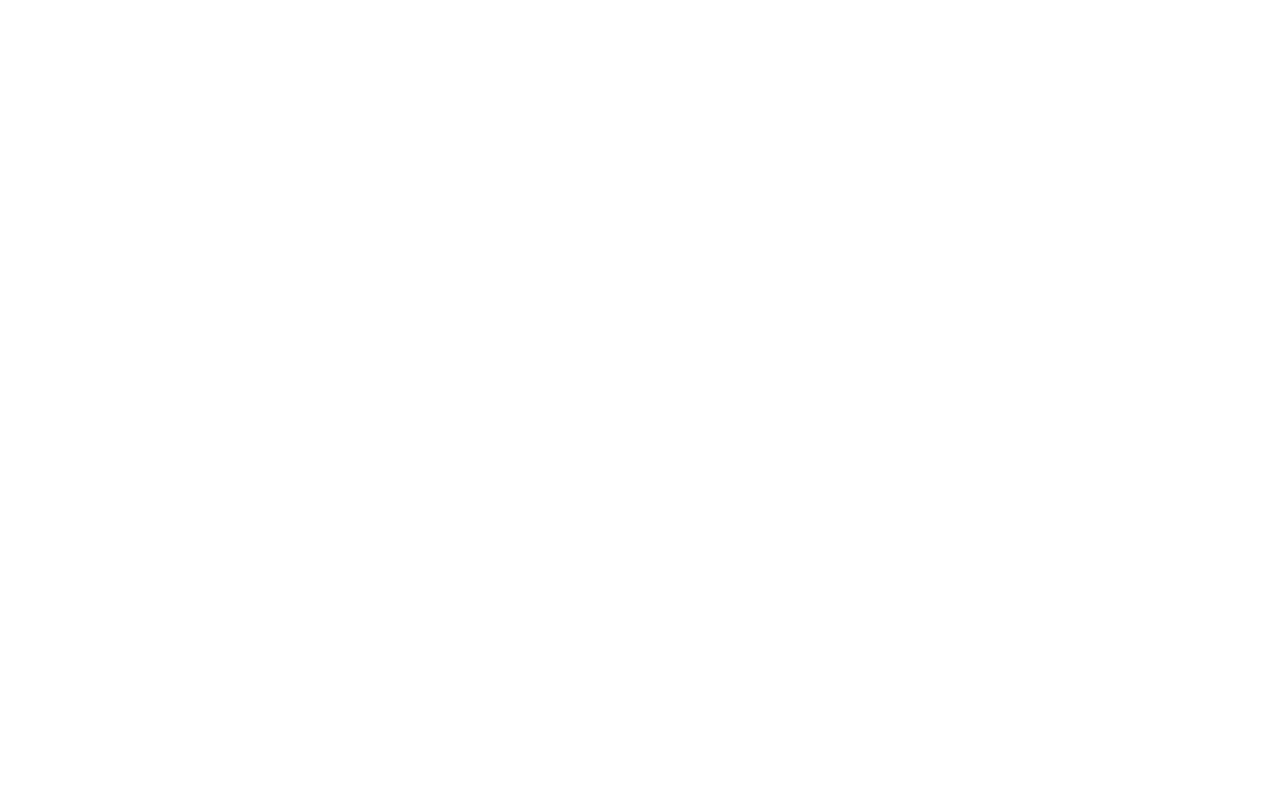
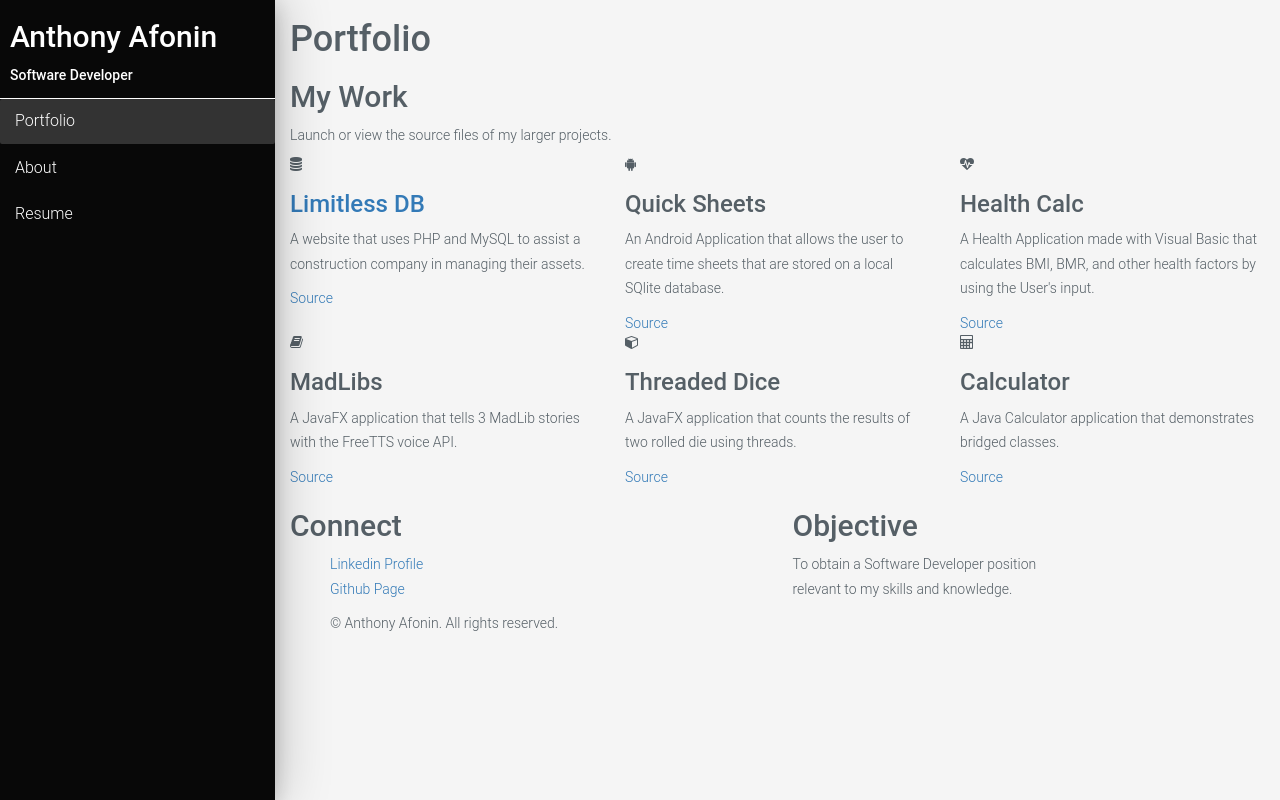
Before and after one commit to anthonyafonin/Portfolio, a PHP site: page /index.html in a window 1280 px wide. Before the commit the page is empty. Run offline with PHP 8.4, Linux system fonts and the light colour scheme; some libraries are stand-ins or nearby versions.

Commit message:
working index.html

```diff
--- a/css/style.css
+++ b/css/style.css
@@ -0,0 +1,410 @@
+
+
+li,
+
+ul{
+
+    list-style: none;
+
+}
+
+.content{
+
+    margin-right:auto;
+
+    margin-left:auto;
+
+}
+
+.content,
+
+.tab-content,
+
+.tab-pane{
+
+        overflow: auto;
+
+}
+
+.content .tab-content .active{
+
+    -webkit-animation: fadeInFromNone 0.5s ease-out;
+
+       -moz-animation: fadeInFromNone 0.5s ease-out;
+
+       -o-animation: fadeInFromNone 0.5s ease-out;
+
+       animation: fadeInFromNone 0.5s ease-out;
+
+}
+
+
+
+.content .tab-pane {
+
+    padding-left: 15px;
+
+    padding-right: 15px;
+
+}
+
+
+
+
+
+.header-title,
+
+.navbar-header{
+
+    display:inline-block;
+
+}
+
+
+
+.navbar-collapse{
+
+    border-top: 1px solid white !important;
+
+}
+
+
+
+
+
+.navbar-header{
+
+    float: right;
+
+}
+
+
+
+.navbar-toggle{
+
+    margin-top: 50px;
+
+}
+
+@media (max-width:768px){
+
+    .navbar-collapse{
+
+        padding-left: 0px;
+
+        padding-right: 0px;
+
+    }
+
+}
+
+@media (min-width:992px){
+
+    .content{
+
+        margin-left: 275px;
+
+    }
+
+}
+
+
+
+.container{
+
+    width: 100% !important;
+
+}
+
+
+
+    .nav-bar h2,
+
+    .nav-bar h5 {
+
+        margin-left: 10px;
+
+        margin-bottom: 15px;
+
+        color: white;
+
+    }
+
+    .nav-bar{
+
+        background-color: #080808;
+
+        box-shadow: 0 -2px 50px 5px rgba(0, 0, 0, 0.2), 0 6px 20px 0 rgba(0, 0, 0, 0.19);
+
+    }
+
+
+
+
+
+    .nav-pills > li.active > a,
+
+    .nav-pills > li.active > a:hover,
+
+    .nav-pills > li.active > a:focus{
+
+        background-color:#333;
+
+
+
+    }
+
+    .nav-pills > li > a:hover,
+
+    .nav-pills > li > a:focus{
+
+        color: #333;
+
+    }
+
+    .nav-pills > li > a{
+
+        color: white;
+
+        font-size: 16px;
+
+    }
+
+
+
+    @media (min-width: 992px) {
+
+
+
+        .brand-pills > li > a {
+
+            border-radius: 2px;
+
+        }
+
+        .nav-bar{
+
+            position: fixed;
+
+            height: 100%;
+
+            width: 275px;
+
+
+
+            padding: 0px;
+
+        }
+
+    }
+
+
+
+    img{
+
+        display: block;
+
+        max-width: 100%;
+
+        height: auto;
+
+    }
+
+
+
+    body {
+
+      font-family: "Roboto", Helvetica, sans-serif;
+
+      font-size: 14px;
+
+      color: #555f66;
+
+      background-color: #F5F5F5;
+
+      font-weight: 300;
+
+      line-height: 1.75em;
+
+    }
+
+
+
+
+
+    @media (max-width: 991px) {
+
+
+
+      .navbar-left,.navbar-right {
+
+          float: none !important;
+
+      }
+
+      .navbar-toggle {
+
+          display: block;
+
+      }
+
+      .navbar-collapse {
+
+          border-top: 1px solid transparent;
+
+          box-shadow: inset 0 1px 0 rgba(255,255,255,0.1);
+
+      }
+
+      .navbar-fixed-top {
+
+          top: 0;
+
+          border-width: 0 0 1px;
+
+      }
+
+      .navbar-collapse.collapse {
+
+          display: none!important;
+
+      }
+
+      .navbar-nav {
+
+          float: none!important;
+
+          margin-top: 7.5px;
+
+      }
+
+      .navbar-nav>li {
+
+          float: none;
+
+      }
+
+      .navbar-nav>li>a {
+
+          padding-top: 10px;
+
+          padding-bottom: 10px;
+
+      }
+
+      .collapse.in{
+
+          display:block !important;
+
+      }
+
+    }
+
+
+
+
+
+    @-webkit-keyframes fadeInFromNone {
+
+        0% {
+
+            display: none;
+
+            opacity: 0;
+
+        }
+
+        1% {
+
+            display: block;
+
+            opacity: 0;
+
+        }
+
+        100% {
+
+            display: block;
+
+            opacity: 1;
+
+        }
+
+    }
+
+
+
+    @-moz-keyframes fadeInFromNone {
+
+        0% {
+
+            display: none;
+
+            opacity: 0;
+
+        }
+
+        1% {
+
+            display: block;
+
+            opacity: 0;
+
+        }
+
+        100% {
+
+            display: block;
+
+            opacity: 1;
+
+        }
+
+    }
+
+
+
+    @-o-keyframes fadeInFromNone {
+
+        0% {
+
+            display: none;
+
+            opacity: 0;
+
+        }
+
+        1% {
+
+            display: block;
+
+            opacity: 0;
+
+        }
+
+        100% {
+
+            display: block;
+
+            opacity: 1;
+
+        }
+
+    }
+
+
+
+    @keyframes fadeInFromNone {
+        0% {
+            display: none;
+            opacity: 0;
+        }
+        1% {
+            display: block;
+            opacity: 0;
+        }
+        100% {
+            display: block;
+            opacity: 1;
+        }
+    }
--- a/index.html
+++ b/index.html
@@ -0,0 +1,294 @@
+<html lang="en">
+
+<head>
+
+    <!-- lakenormanmarina.com -->
+
+    <title>Anthony Afonin</title>
+
+    <meta charset="utf-8">
+
+    <meta http-equiv="content-type" content="text/html; charset=utf-8" />
+
+    <meta name="author" content="Anthony Afonin" />
+
+    <meta name="copyright" content="Anthony Afonin Portfolio. All Rights Reserved" />
+
+    <meta name="description" content="Anthony Afonin Portfolio" />
+
+    <meta name="keywords" content="Anthony,Afonin,Anthony Afonin,Resume,Portfolio,aafonin" />
+
+    <meta name="city" content="Woodburn" />
+
+    <meta name="country" content="US" />
+
+    <meta name="viewport" content="width=device-width, initial-scale=1">
+
+    <!--[if lte IE 8]><script src="js/html5shiv.js"></script><![endif]-->
+
+    <link rel="stylesheet" href="https://maxcdn.bootstrapcdn.com/font-awesome/4.3.0/css/font-awesome.min.css" />
+
+    <link rel="stylesheet" href="https://maxcdn.bootstrapcdn.com/bootstrap/3.3.0/css/bootstrap.min.css" >
+
+    <link rel="stylesheet" href="css/style.css" >
+    <script src="https://code.jquery.com/jquery-1.11.1.min.js"></script>
+
+    <script src="https://maxcdn.bootstrapcdn.com/bootstrap/3.3.0/js/bootstrap.min.js"></script>
+
+
+
+</head>
+
+<body>
+
+
+
+<header>
+
+<nav class="nav-bar navbar-inverse navbar-static-top" role="navigation">
+
+    <div class="navbar-header">
+
+        <button type="button" class="navbar-toggle collapsed" data-toggle="collapse" data-target="#navbar-collapse-1">
+
+            <span class="sr-only">Toggle navigation</span>
+
+            <span class="icon-bar"></span>
+
+            <span class="icon-bar"></span>
+
+            <span class="icon-bar"></span>
+
+        </button>
+
+    </div>
+
+    <div class="nav-container">
+
+        <div class="header-title">
+
+            <h2>Anthony Afonin</h2>
+
+            <h5>Software Developer</h5>
+
+        </div>
+
+
+
+        <div class="collapse navbar-collapse" id="navbar-collapse-1">
+
+            <ul class="nav nav-pills brand-pills nav-stacked">
+
+                <li class="brand-nav active"><a href="#portfolio" aria-controls="tab2" role="tab" data-toggle="tab">Portfolio</a></li>
+
+                <li class="brand-nav"><a href="#about" aria-controls="tab1" role="tab" data-toggle="tab">About</a></li>
+
+                <li class="brand-nav"><a href="#resume" aria-controls="tab3" role="tab" data-toggle="tab">Resume</a></li>
+
+                <!-- <li class="brand-nav"><a href="#contact-form" aria-controls="tab4" role="tab" data-toggle="tab">Contact</a></li>
+ -->
+            </ul>
+
+        </div>
+
+    </div>
+
+</nav>
+
+
+
+</header>
+
+<main class="content">
+
+
+
+    <div role="tabpanel" class="tab-content">
+
+        <div class="tab-pane" id="about">
+
+            <!-- Banner Text -->
+            <div class="img-header">
+                <div class="header-text">
+                    <h1>About Me</h1>
+                </div>
+            </div>
+
+            <!-- ME/EDUCATION -->
+            <div class="about-me light">
+                <div class="col-md-6">
+                    <div class="item">
+                        <h2>Me</h2>
+                        <img src="images/me.jpg" style="height: 252px;"alt="" />
+                        <p>Hello! My name is Anthony Afonin.
+                            <br>I'm a 21 year old software developer and have been interested in computers and technology since I was a child.
+                            <br>I come from a background of blue collar work and am pursuing a career in Software Development.</p>
+                    </div>
+                </div>
+                <div class="col-md-6">
+                    <div class="item">
+                        <h2>Education</h2>
+                        <img src="https://www.w3schools.com/html/img_responsive_full.png" alt="" />
+                        <p>I graduated from Chemeketa Community College in June 2017 with my Associate's degree, majoring in Computer Systems & Information with a Certificate in Computer Programming.
+                            <br>I was also rewarded a certification of completion in Database Design and Programming with SQL.
+                            <br>I was an honor student with an overall cumulative GPA of 3.8.</p>
+                    </div>
+                </div>
+            </div>
+            <div class="background dark">
+                <div class="header-text-sm">
+                    <h1>Experience</h1>
+                </div>
+                <div class="col-md-6">
+                    <div class="item">
+                        <h2>Dealer Spike LLC</h2>
+                        <img src="https://www.w3schools.com/html/img_responsive_full.png" alt="" />
+                        <p>orem ipsum dolor sit amet, consectetur adipiscing elit. In eros dolor, laoreet non urna a,
+                            tincidunt pharetra nisl. Sed euismod vulputate turpis, ut cursus tortor elementum eu.
+                            Phasellus scelerisque lorem vitae lectus facilisis congue. Etiam maximus, dui eget mattis maximus, lorem ipsum lobortis neque, et ia</p>
+                        </div>
+                </div>
+                <div class="col-md-6">
+                    <div class="item">
+                        <h2>Skills</h2>
+                        <img src="https://www.w3schools.com/html/img_responsive_full.png" alt="" />
+                        <p>Cras convallis arcu quis leo scelerisque, in dictum elit fringilla. Aliquam sit amet mi eu mauris cursus volutpat vel sed sapien. Etiam congue ultricies sem id commodo.
+                            Sed ac sapien a eros sodales tempor. Proin laoreet pulvinar augue et molestie. Aliquam erat volutpat. Curabitur consectetur libero a o</p>
+                        </div>
+                </div>
+            </div>
+
+        </div>
+
+        <div class="tab-pane active" id="portfolio">
+
+            <!-- Banner Text -->
+            <div class="img-header">
+                <div class="header-text">
+                    <h1>Portfolio</h1>
+                </div>
+            </div>
+
+            <!-- Projects -->
+            <div class="projects light">
+            	<div class="header-text-sm">
+            		<h2>My Work</h2>
+            		<p>Launch or view the source files of my larger projects.</p>
+            	</div>
+            	<div class="row">
+            		<div class="col-md-4">
+            			<div class="special box">
+            				<i class="icon fa fa-database major"></i>
+                            <a href="Projects/LimitlessDatabase/index.php" target="_blank"><h3>Limitless DB</h3></a>
+            				<p>A website that uses PHP and MySQL to assist a construction company in managing their assets.</p>
+                            <a class="source" href="https://github.com/anthonyafonin/LimitlessDB" target="_blank" class="button alt">Source</a>
+            			</div>
+            		</div>
+            		<div class="col-md-4">
+            			<div class="special box">
+            				<i class="icon fa fa-android major"></i>
+            				<h3>Quick Sheets</h3>
+            				<p>An Android Application that allows the user to create time sheets that are stored on a local SQlite database.</p>
+                        	<a class="source" href="https://github.com/anthonyafonin/QuickSheets" target="_blank" class="button alt">Source</a>
+            			</div>
+            		</div>
+            		<div class="col-md-4">
+            			<div class="special box">
+            				<i class="icon fa fa-heartbeat major"></i>
+            				<h3>Health Calc</h3>
+            				<p>A Health Application made with Visual Basic that calculates BMI, BMR, and other health factors by using the User's input.</p>
+                            	<a class="source" href="https://github.com/anthonyafonin/HealthCalc" target="_blank" class="button alt">Source</a>
+            			</div>
+            		</div>
+            	</div>
+            	<div class="row">
+            		<div class="col-md-4">
+            			<div class="special box">
+            				<i class="icon fa fa-book major"></i>
+            				<h3>MadLibs</h3>
+            				<p>A JavaFX application that tells 3 MadLib stories with the FreeTTS voice API.</p>
+                        	<a class="source" href="https://github.com/anthonyafonin/MadLibs" target="_blank" class="button alt">Source</a>
+            			</div>
+            		</div>
+            		<div class="col-md-4">
+            			<div class="special box">
+            				<i class="icon fa fa-cube major"></i>
+            				<h3>Threaded Dice</h3>
+            				<p>A JavaFX application that counts the results of two rolled die using threads.</p>
+            				<a class="source" href="https://github.com/anthonyafonin/ThreadedDice" target="_blank" class="button alt">Source</a>
+            			</div>
+            		</div>
+            		<div class="col-md-4">
+            			<div class="special box">
+            				<i class="icon fa fa-calculator major"></i>
+            				<h3>Calculator</h3>
+            				<p>A Java Calculator application that demonstrates bridged classes.</p>
+                            <a class="source" href="https://github.com/anthonyafonin/Calculator" target="_blank"  class="button alt">Source</a>
+            			</div>
+            		</div>
+            	</div>
+            </div>
+
+        </div>
+
+        <div class="tab-pane" id="resume">
+
+        </div>
+
+        <!-- <div class="tab-pane" id="contact-form">
+
+        </div>
+ -->
+
+
+	</div>
+
+    <div class="footer container">
+
+        <div class="row sm">
+
+            <div class="col-md-6">
+
+                <h2>Connect</h2>
+
+                <ul class="alt">
+
+                    <li><a href="https://www.linkedin.com/in/anthony-afonin-352b74132/" target="_blank">Linkedin Profile</a></li>
+
+                    <li><a href="https://github.com/anthonyafonin" target="_blank">Github Page</a></li>
+
+                </ul>
+
+            </div>
+
+            <div class="col-md-6">
+
+                <h2>Objective</h2>
+
+                <p>To obtain a Software Developer position
+
+                <br>relevant to my skills and knowledge.</p>
+
+            </div>
+
+        </div>
+
+        <ul class="copyright">
+
+            <li>&copy; Anthony Afonin. All rights reserved.</li>
+
+        </ul>
+
+    </div>
+
+</main>
+
+</body>
+
+<footer>
+
+
+
+</footer>
+
+</html>
--- a/index.php
+++ b/index.php
@@ -33,8 +33,6 @@
     <script src="//code.jquery.com/jquery-1.11.1.min.js"></script>
 
     <script src="//maxcdn.bootstrapcdn.com/bootstrap/3.3.0/js/bootstrap.min.js"></script>
-
-    <script defer src="/static/fontawesome/fontawesome-all.js"></script>
 
 
 
```
